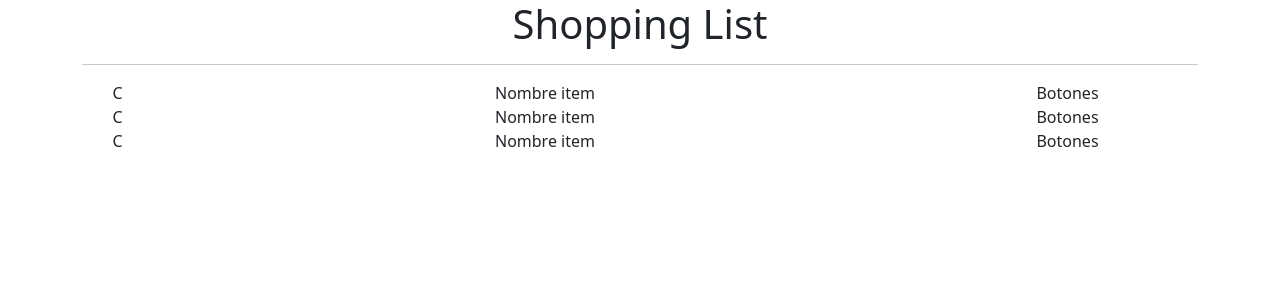
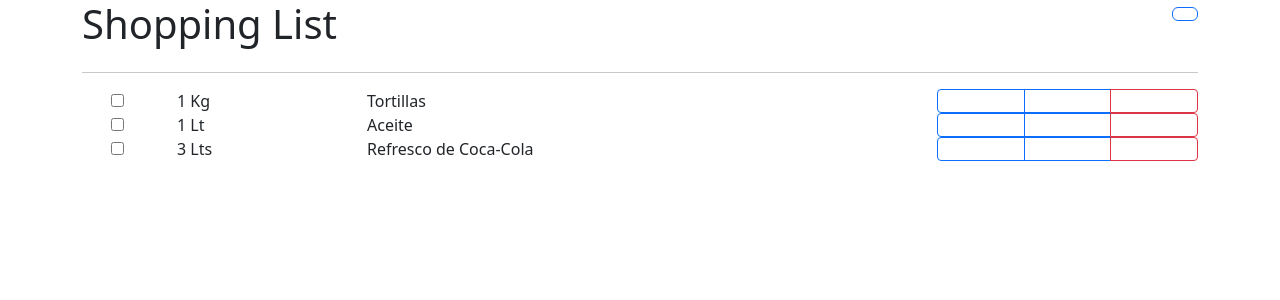
Before and after one commit to ReynaCansecoH-19350287/Shopping-List-A, a React (Vite) app: page / in a window 1280 px wide. Shown: the top 300 px of the page. Built offline with nearby package versions, Linux system fonts and the light colour scheme.

Commit message:
Modifica la App.jsx para la Agregación de Productos (Tortillas, Aceite, Refresco de Coca-Cola) para la Shopping List, Input Type (Checkbox) y Botones (Editar, Duplicar y Eliminar) en Shopping-List

```diff
--- a/src/App.jsx
+++ b/src/App.jsx
@@ -3,25 +3,69 @@ function App() {
   return (
     <div className="container text-center">
       <div className="row">
+        <div className="col text-start">
+          <h1>Shopping List</h1>
+        </div>
+        <div className="col text-end">
+          <button type="button" className="btn btn-outline-primary">
+            <i className="bi bi-plus-circle"></i>
+          </button>
+        </div>
+      </div>
+      <hr />
+      <div className="row">
         <div className="col">
-        <h1>Shopping List</h1>
-        <hr />
+          <input type="checkbox" />
+        </div>
+        <div className="col-2 text-start">1 Kg</div>
+        <div className="col-5 col-md-6 text-start">Tortillas</div>
+        <div className="col-4 col-md-3 btn-group btn-group-sm" role="group">
+          <button type="button" className="btn btn-outline-primary">
+            <i className="bi bi-pencil-square"></i>
+          </button>
+          <button type="button" className="btn btn-outline-primary">
+            <i className="bi bi-files"></i>
+          </button>
+          <button type="button" className="btn btn-outline-danger">
+            <i className="bi bi-trash2-fill"></i>
+          </button>
         </div>
       </div>
       <div className="row">
-        <div className="col">C</div>
-        <div className="col-8">Nombre item</div>
-        <div className="col-3">Botones</div>
+        <div className="col">
+          <input type="checkbox" />
+        </div>
+        <div className="col-2 text-start">1 Lt</div>
+        <div className="col-5 col-md-6 text-start">Aceite</div>
+        <div className="col-4 col-md-3 btn-group btn-group-sm" role="group">
+        <button type="button" className="btn btn-outline-primary">
+            <i className="bi bi-pencil-square"></i>
+          </button>
+          <button type="button" className="btn btn-outline-primary">
+            <i className="bi bi-files"></i>
+          </button>
+          <button type="button" className="btn btn-outline-danger">
+            <i className="bi bi-trash2-fill"></i>
+          </button>
+        </div>
       </div>
       <div className="row">
-        <div className="col">C</div>
-        <div className="col-8">Nombre item</div>
-        <div className="col-3">Botones</div>
-      </div>
-      <div className="row">
-        <div className="col">C</div>
-        <div className="col-8">Nombre item</div>
-        <div className="col-3">Botones</div>
+        <div className="col">
+          <input type="checkbox" />
+        </div>
+        <div className="col-2 text-start">3 Lts</div>
+        <div className="col-5 col-md-6 text-start">Refresco de Coca-Cola</div>
+        <div className="col-4 col-md-3 btn-group btn-group-sm" role="group">
+        <button type="button" className="btn btn-outline-primary">
+            <i className="bi bi-pencil-square"></i>
+          </button>
+          <button type="button" className="btn btn-outline-primary">
+            <i className="bi bi-files"></i>
+          </button>
+          <button type="button" className="btn btn-outline-danger">
+            <i className="bi bi-trash2-fill"></i>
+          </button>
+        </div>
       </div>
     </div>
   )
```
